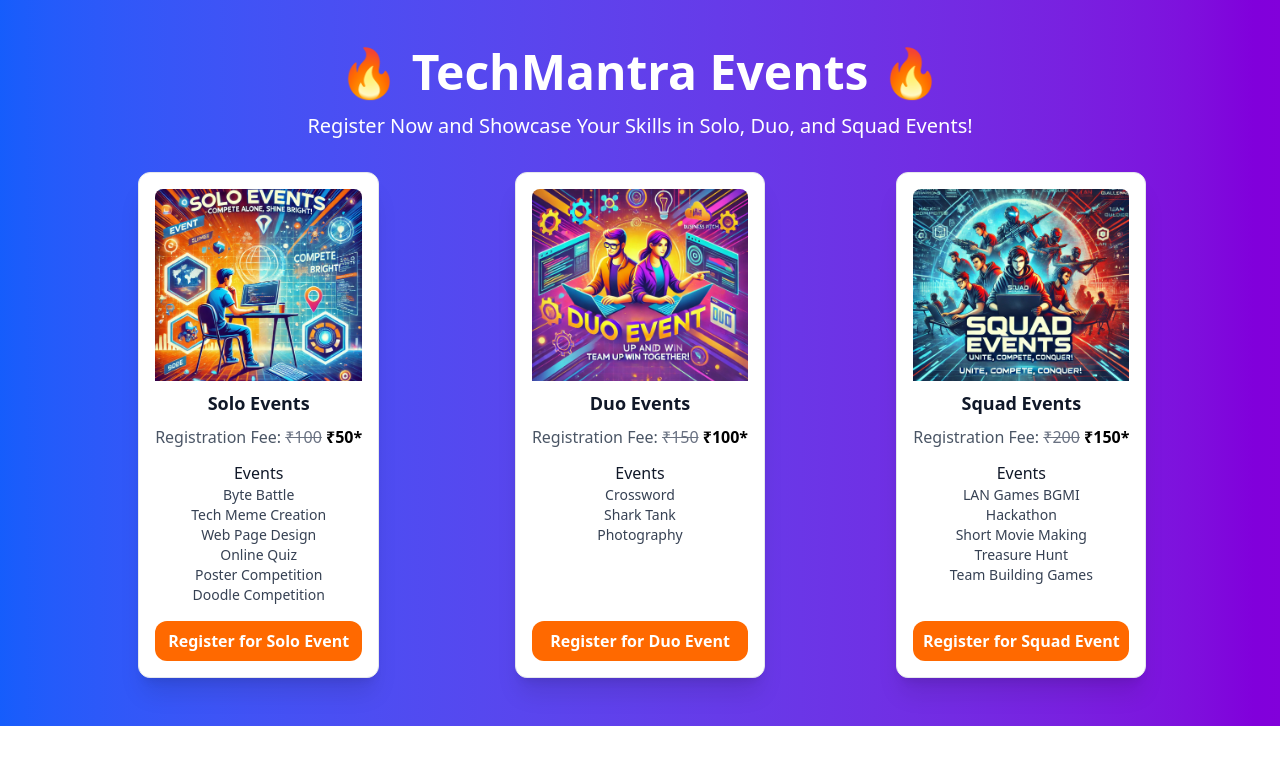
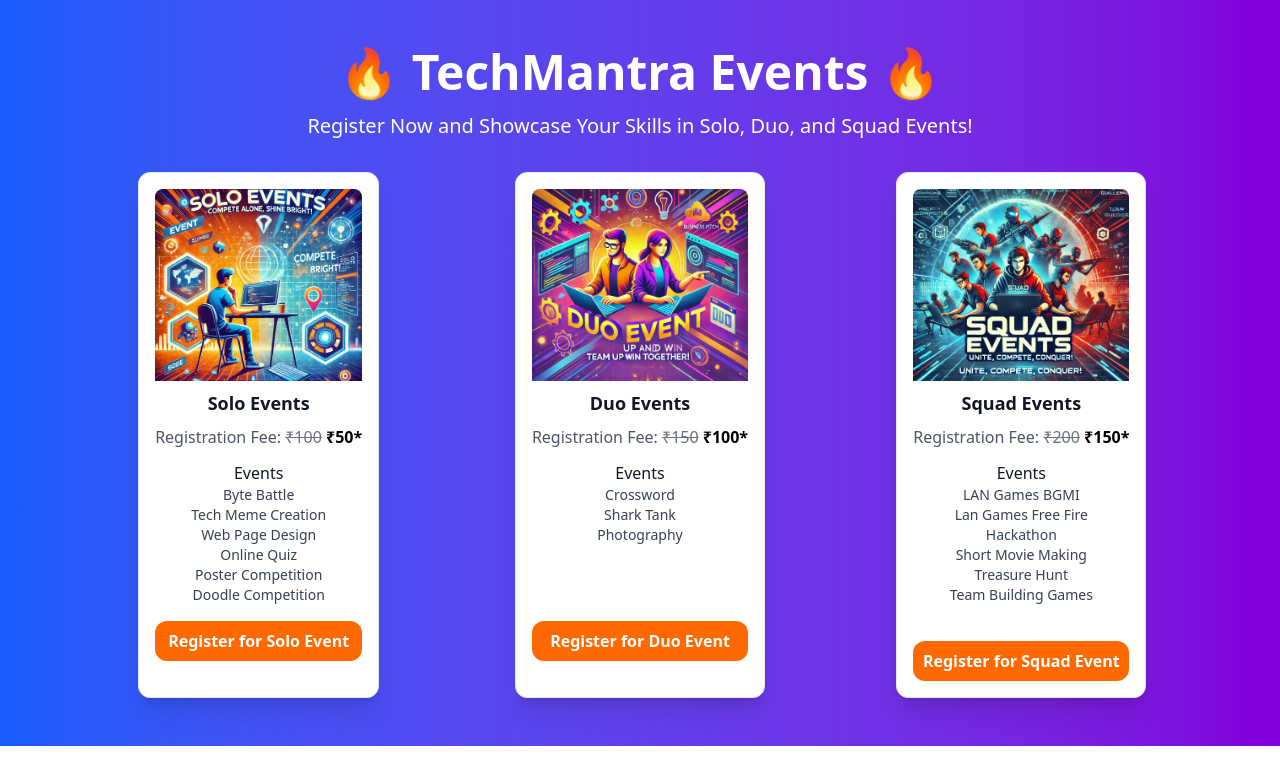
Before and after one commit to im-prathamesh-dev/TechMantraRegi, a React (Vite) app in the folder my-app/: page / in a window 1280 px wide. Shown: the top 784 px of the page. Built offline with nearby package versions, Linux system fonts and the light colour scheme.

Commit message:
Added Lan Games Free Fire

```diff
--- a/my-app/src/components/NewStyle.jsx
+++ b/my-app/src/components/NewStyle.jsx
@@ -78,6 +78,7 @@ function NewStyle() {
           <div className="mt-3 text-center">
             <p className="font-medium">Events</p>
             <p className="text-gray-700 text-sm">LAN Games BGMI</p>
+            <p className="text-gray-700 text-sm">Lan Games Free Fire</p>
             <p className="text-gray-700 text-sm">Hackathon</p>
             <p className="text-gray-700 text-sm">Short Movie Making</p>
             <p className="text-gray-700 text-sm">Treasure Hunt</p>
--- a/my-app/src/components/RegisterCard/SquadRegisterCard.jsx
+++ b/my-app/src/components/RegisterCard/SquadRegisterCard.jsx
@@ -194,6 +194,7 @@ function handleProceed (){
       >
         <option value="">Select Event</option>
         <option value="Lan Games BGMI">Lan Games BGMI (11th Mar)</option>
+        <option value="Lan Games Free Fire">Lan Games Free Fire (11th Mar)</option>
         <option value="Hackathon">Hackathon (11th Mar)</option>
         <option value="Short Movie Making">Short Movie Making (11th Mar)</option>
         <option value="Treasure Hunt">Treasure Hunt (12th Mar)</option>
```
